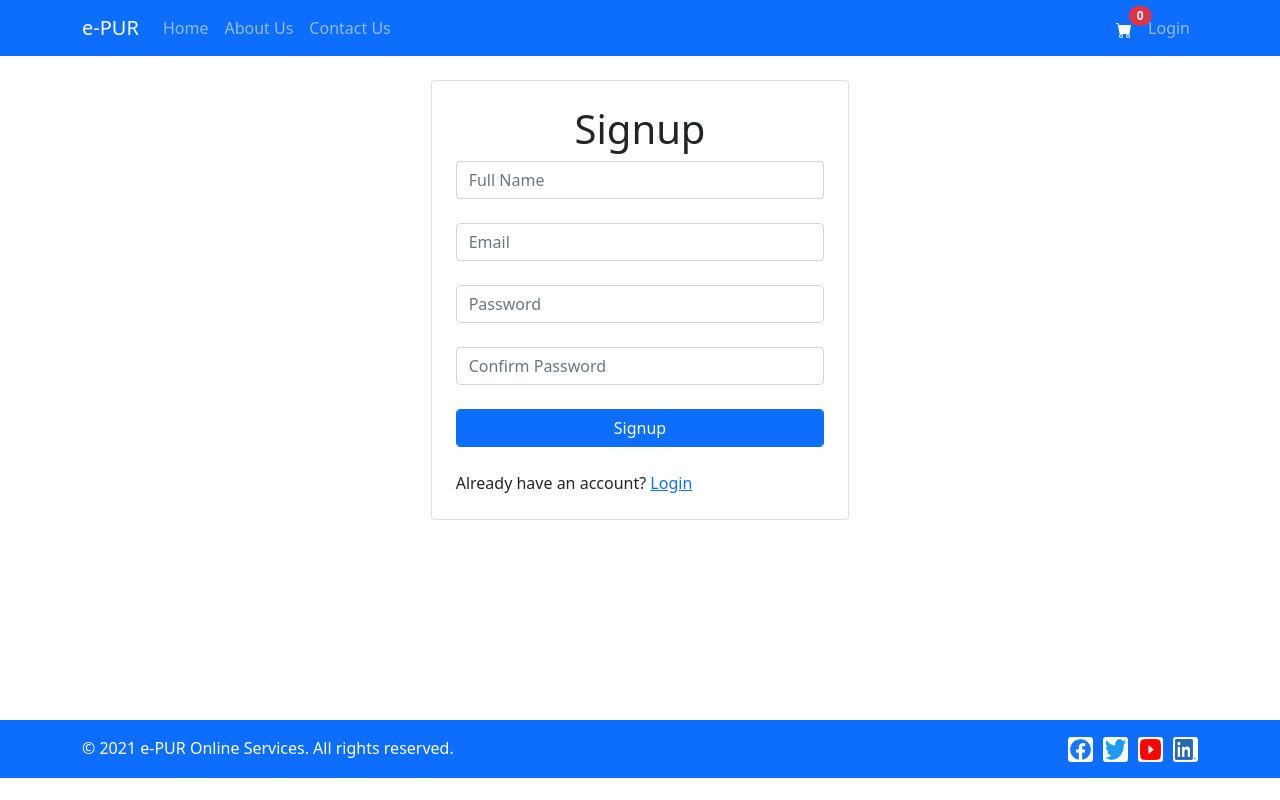
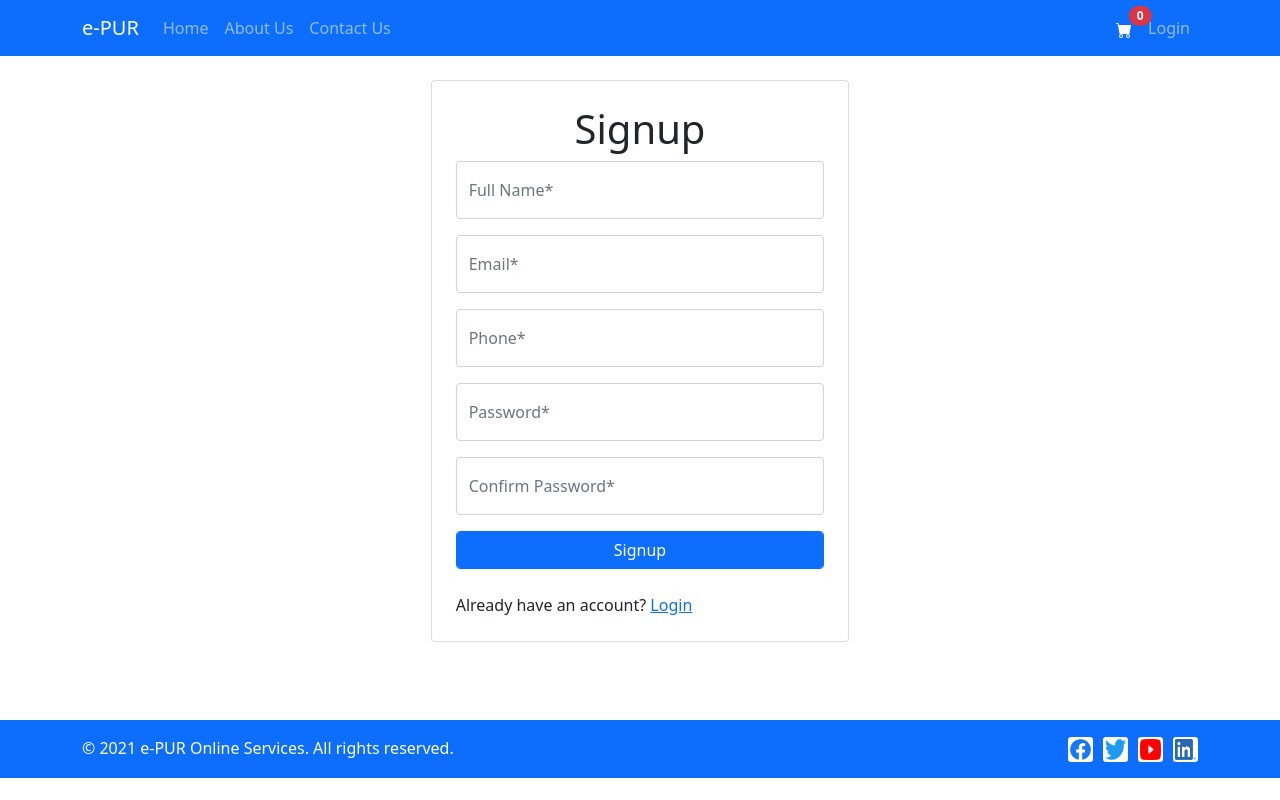
Before and after one commit to manishsk99/ReactJS, a React (Create React App) app: page /signup in a window 1280 px wide. Built offline with nearby package versions, Linux system fonts and the light colour scheme.

Commit message:
Name change users to app_user and signup, login form in new format

```diff
--- a/src/components/Basic/Login.js
+++ b/src/components/Basic/Login.js
@@ -1,9 +1,10 @@
 import { useState, useEffect } from 'react';
 import { Link, useLocation, useNavigate } from 'react-router-dom';
 import { THEME_COLOR, API_BASE_URL } from './Constants';
-import { validateEmail, validateField } from './Basic';
+import { checkAllFieldsValues } from './Basic';
 import { Alert } from 'react-bootstrap';
 import WaitPage from './WaitPage';
+import AppInput from '../sub_components/AppInput';
 
 function Login(props) {
     let redirectTo = "/myprofile";
@@ -25,6 +26,10 @@ function Login(props) {
     let [apiError, setApiError] = useState("");
 
     let navigate = useNavigate();
+    let [inputProps] = useState({
+        email: { type: "text", name: "Email", rule: "required|email", setFunction: setEmail },
+        password: { type: "password", name: "Password", rule: "required", setFunction: setPassword }
+    });
 
     function formHandling(e) {
         e.preventDefault();
@@ -35,43 +40,14 @@ function Login(props) {
         document.title = "Login";
     }, []);
 
-    function checkEmail(value) {
-        let isValidationError = false;
-        let v = validateEmail(value);
-        if (v["is_invalid"] === true) {
-            isValidationError = true;
-        }
-        return isValidationError;
-    }
-
-    function checkPassword(value) {
-        let isValidationError = false;
-        let v = validateField("Password", value, 8, 15, false);
-        if (v["is_invalid"] === true) {
-            isValidationError = true;
-        }
-        return isValidationError;
-    }
-    function checkValues(formData) {
-        let isValidationError = false;
-        if (checkEmail(formData["email"])) {
-            isValidationError = true;
-        }
-        if (checkPassword(formData["password"])) {
-            isValidationError = true;
-        }
-        return isValidationError;
-    }
 
     function doLogin() {
         setIsApiError(false);
         let data = { email, password };
         let dataJson = JSON.stringify(data);
 
-        let isValidationError = checkValues(data);
+        let isValidationError = checkAllFieldsValues(data, inputProps, setApiError);
         if (isValidationError) {
-            setIsApiError(true);
-            setApiError("Error: Wrong email or password!");
             return;
         }
         setIsDisplayWaitPage(true);
@@ -127,13 +103,17 @@ function Login(props) {
 
                     <h1 className="card-title text-center">Login</h1>
 
-                    <input type="email" className="form-control" placeholder="Email"
-                        onChange={(e) => setEmail(e.target.value)} required />
-                    <br />
-
-                    <input type="password" className="form-control" placeholder="Password"
-                        onChange={(e) => setPassword(e.target.value)} required />
-                    <br />
+                    {
+                        Object.keys(inputProps).map((field, key) =>
+                            <AppInput key={key}
+                                type={inputProps[field].type}
+                                name={inputProps[field].name}
+                                setFunction={inputProps[field].setFunction}
+                                validationRule={inputProps[field].rule}
+                                items={inputProps[field].items}
+                            />
+                        )
+                    }
 
                     <input className={`form-control btn btn-${THEME_COLOR}`} type="submit"
                         onClick={doLogin} value="Login" />
--- a/src/components/Basic/Signup.js
+++ b/src/components/Basic/Signup.js
@@ -2,8 +2,9 @@ import { useState, useEffect } from 'react';
 import { Link, useNavigate } from 'react-router-dom';
 import { Alert, Modal, Button } from 'react-bootstrap';
 import { THEME_COLOR, API_BASE_URL } from './Constants';
-import { validateField, validateEmail } from './Basic';
+import { checkAllFieldsValues } from './Basic';
 import WaitPage from './WaitPage';
+import AppInput from '../sub_components/AppInput';
 
 function Signup() {
     let [isDisplayWaitPage, setIsDisplayWaitPage] = useState(false);
@@ -12,20 +13,20 @@ function Signup() {
 
     let [name, setName] = useState("");
     let [email, setEmail] = useState("");
+    let [phone, setPhone] = useState("");
     let [password, setPassword] = useState("");
     let [confirm_password, setConfirm_Password] = useState("");
     let [isApiError, setIsApiError] = useState(false);
     let [apiError, setApiError] = useState("");
 
-    let [isNameInvalid, setIsNameInvalid] = useState(false);
-    let [isEmailInvalid, setIsEmailInvalid] = useState(false);
-    let [isPasswordInvalid, setIsPasswordInvalid] = useState(false);
-    let [isConfirmPasswordInvalid, setIsConfirmPasswordInvalid] = useState(false);
-    let [nameError, setNameError] = useState("");
-    let [emailError, setEmailError] = useState("");
-    let [passwordError, setPasswordError] = useState("");
-    let [confirmPasswordError, setConfirmPasswordError] = useState("");
     let navigate = useNavigate();
+    let [inputProps] = useState({
+        name: { type: "text", name: "Full Name", rule: "required|alphaOnly", setFunction: setName },
+        email: { type: "text", name: "Email", rule: "required|email", setFunction: setEmail },
+        phone: { type: "text", name: "Phone", rule: "required|phone", setFunction: setPhone },
+        password: { type: "password", name: "Password", rule: "required|min:8|max:15", setFunction: setPassword },
+        confirm_password: { type: "password", name: "Confirm Password", rule: "required|min:8|max:15", setFunction: setConfirm_Password }
+    });
 
     useEffect(() => {
         document.title = "Signup";
@@ -34,80 +35,21 @@ function Signup() {
     function formHandling(e) {
         e.preventDefault();
     }
-    function checkName(value) {
-        let isValidationError = false;
-        let v = validateField("Name", value);
-        setIsNameInvalid(false);
-        if (v["is_invalid"] === true) {
-            isValidationError = true;
-            setIsNameInvalid(true);
-            setNameError(v["error_message"]);
-        }
-        return isValidationError;
-    }
-    function checkEmail(value) {
-        let isValidationError = false;
-        let v = validateEmail(value);
-        setIsEmailInvalid(false);
-        if (v["is_invalid"] === true) {
-            isValidationError = true;
-            setIsEmailInvalid(true);
-            setEmailError(v["error_message"]);
-        }
-        return isValidationError;
-    }
-    function checkPassword(value) {
-        let isValidationError = false;
-        let v = validateField("Password", value, 8, 15, false);
-        setIsPasswordInvalid(false);
-        if (v["is_invalid"] === true) {
-            isValidationError = true;
-            setIsPasswordInvalid(true);
-            setPasswordError(v["error_message"]);
-        }
-        return isValidationError;
-    }
-    function checkConfirmPassword(value, password) {
-        let isValidationError = false;
-        let v = validateField("Confirm password", value, 8, 15, false);
-        setIsConfirmPasswordInvalid(false);
-        if (v["is_invalid"] === true) {
-            isValidationError = true;
-            setIsConfirmPasswordInvalid(true);
-            setConfirmPasswordError(v["error_message"]);
-        }
-        if (password !== value) {
-            isValidationError = true;
-            setIsConfirmPasswordInvalid(true);
-            setConfirmPasswordError("Confirm password and password must be same.");
-        }
-        return isValidationError;
-    }
-    function checkValues(formData) {
-        let isValidationError = false;
-        if (checkName(formData["name"])) {
-            isValidationError = true;
-        }
-        if (checkEmail(formData["email"])) {
-            isValidationError = true;
-        }
-        if (checkPassword(formData["password"])) {
-            isValidationError = true;
-        }
-        if (checkConfirmPassword(formData["confirm_password"], formData["password"])) {
-            isValidationError = true;
-        }
-        return isValidationError;
-    }
 
     function doSignup() {
         setIsApiError(false);
-        let data = { name, email, password, confirm_password };
+        let data = { name, email, phone, password, confirm_password };
         let dataJson = JSON.stringify(data);
         // console.log(dataJson);
 
-        let isValidationError = checkValues(data);
+        let isValidationError = checkAllFieldsValues(data, inputProps, setApiError);
         if (isValidationError) {
+            return;
+        }
+        if (password !== confirm_password) {
+            isValidationError = true;
+            setIsApiError(true);
+            setApiError("Confirm password and password must be same.");
             return;
         }
         setIsDisplayWaitPage(true);
@@ -170,35 +112,17 @@ function Signup() {
                     {isApiError ? <Alert key="danger" variant="danger">
                         {apiError}
                     </Alert> : ""}
-
-
-                    <input type="text" className="form-control" placeholder="Full Name"
-                        value={name} onChange={(e) => setName(e.target.value)}
-                        onBlur={(e) => checkName(e.target.value)} />
-                    {isNameInvalid ? <span className="text-danger"> {nameError} </span> : ""}
-                    <br />
-
-
-                    <input type="email" className="form-control" placeholder="Email"
-                        value={email} onChange={(e) => setEmail(e.target.value)}
-                        onBlur={(e) => checkEmail(e.target.value)} />
-                    {isEmailInvalid ? <span className="text-danger"> {emailError} </span> : ""}
-                    <br />
-
-
-                    <input type="password" className="form-control" placeholder="Password"
-                        value={password} onChange={(e) => setPassword(e.target.value)}
-                        onBlur={(e) => checkPassword(e.target.value)} />
-                    {isPasswordInvalid ? <span className="text-danger"> {passwordError} </span> : ""}
-                    <br />
-
-
-                    <input type="password" className="form-control" placeholder="Confirm Password"
-                        value={confirm_password} onChange={(e) => setConfirm_Password(e.target.value)}
-                        onBlur={(e) => checkConfirmPassword(e.target.value, password)} />
-                    {isConfirmPasswordInvalid ? <span className="text-danger"> {confirmPasswordError} </span> : ""}
-                    <br />
-
+                    {
+                        Object.keys(inputProps).map((field, key) =>
+                            <AppInput key={key}
+                                type={inputProps[field].type}
+                                name={inputProps[field].name}
+                                setFunction={inputProps[field].setFunction}
+                                validationRule={inputProps[field].rule}
+                                items={inputProps[field].items}
+                            />
+                        )
+                    }
 
                     <input className={`form-control btn btn-${THEME_COLOR}`} type="submit"
                         onClick={doSignup} value="Signup" />
--- a/src/components/ecom/Cart.js
+++ b/src/components/ecom/Cart.js
@@ -98,7 +98,7 @@ export function CartItemList(props) {
         <div>
             {
                 props.cartItems.map((item, key) =>
-                    <CartItem key={key} itemDetail={item} removeFunction={props.removeFunction} isApterPurchase={props.isApterPurchase} />
+                    <CartItem key={key} itemDetail={item} removeFunction={props.removeFunction} isAfterPurchase={props.isAfterPurchase} />
                 )
             }
         </div>
--- a/src/components/ecom/ManageAddress.js
+++ b/src/components/ecom/ManageAddress.js
@@ -65,7 +65,7 @@ export function AddressList(props) {
                 <WaitPage isDisplay={isDisplayWaitPage} progress={waitPageProgress} />
 
                 {
-                    addressList.length === 0 ? "Address not added yet." :
+                    addressList.length === 0 ? <>Address not added yet. <br /><br /></> :
                         addressList.map((address, key) =>
                             <div key={key}>
                                 <div className="form-check">
@@ -95,7 +95,7 @@ export function AddressLebel({address, ...props}) {
             <div>
                 <strong>{address.name} </strong>
                 <span className="badge bg-secondary">{address.type === 1 ? "Home" : "Work"}</span>&nbsp;
-                <Link to="/addaddress" state={{ addressDetail: address, returnTo: props.returnTo }} >Edit</Link>
+                {props.readOnly ? "" : <Link to="/addaddress" state={{ addressDetail: address, returnTo: props.returnTo }} >Edit</Link>}
                 <p>{address.address1}, {address.address2 ? address.address2 + "," : ""} {address.landmark} <br />
                     {address.city}, {address.state} - {address.pin_code} <br />
                     Phone : {address.phone}
--- a/src/components/ecom/MyOrders.js
+++ b/src/components/ecom/MyOrders.js
@@ -40,6 +40,7 @@ function MyOrders() {
                     </Alert> : ""}
                     <Accordion>
                         {
+                            orderList.length === 0 ? <>No order found. <br /><br /></> :
                             orderList.map((order, key) =>
 
                                 <Accordion.Item eventKey={key} key={key} className="mt-3 border-top" >
@@ -49,7 +50,7 @@ function MyOrders() {
                                         &nbsp;-&nbsp; <small className="text-muted">{order.created_at.split('T')[0] + " " + order.created_at.split('T')[1].split('.')[0]} </small>
                                     </Accordion.Header>
                                     <Accordion.Body>
-                                        <OrderDetail orderItems={order.order_items} address={order.address} />
+                                        <OrderDetail orderItems={order.order_items} address={order.app_user_address} />
                                     </Accordion.Body>
                                 </Accordion.Item>
                             )
@@ -79,7 +80,7 @@ function OrderDetail(props) {
                     <CartSummery cartSummary={cartSummary} isAfterPurchase="1" />
                 </div>
                 <div className="col-sm-6 mt-5">
-                    <AddressLebel address={props.address} />
+                    <AddressLebel address={props.address} readOnly="true" />
                 </div>
             </div>
         </>
```
Also changed, not shown: src/components/Basic/Basic.js (+0 -58 lines), src/components/sub_components/CartItem.js (+10 -3 lines).
